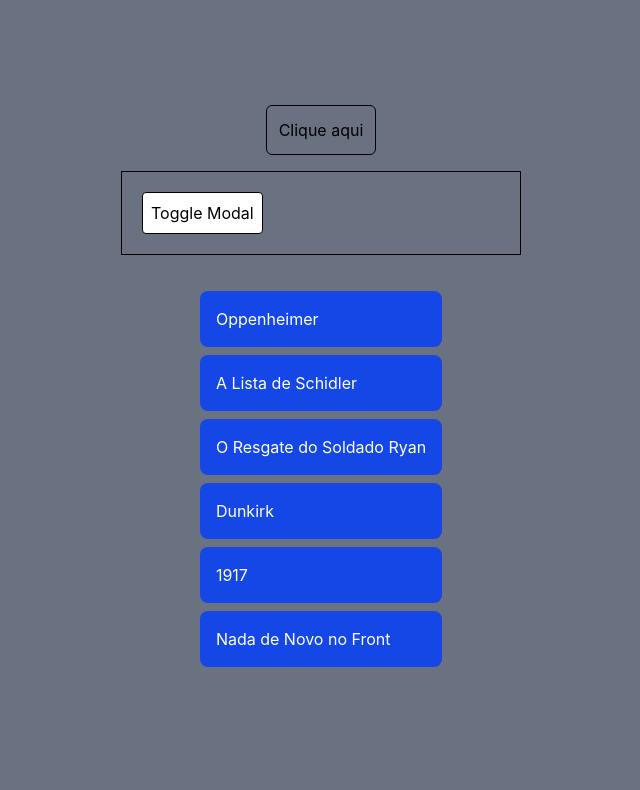
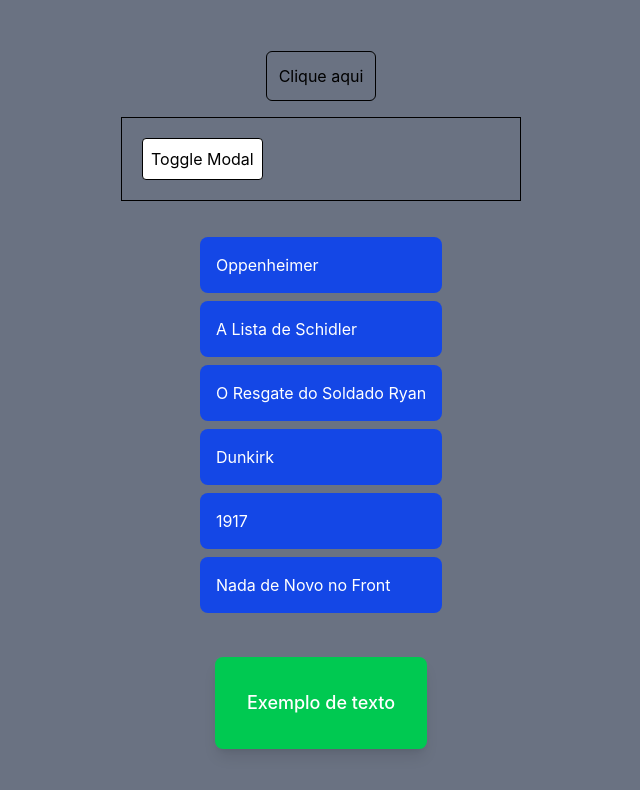
Before and after one commit to jeancarloslima/teste-014-framer-motion, a React (Vite) app: page / in a window 1280 px wide. Shown: the top 790 px of the page, without its empty margins (319-959 px from the left). Built offline with nearby package versions, Linux system fonts and the light colour scheme.

Commit message:
Criando card animado com Framer Motion

```diff
--- a/src/App.tsx
+++ b/src/App.tsx
@@ -1,4 +1,5 @@
 import AnimatedButton from "./components/AnimatedButton";
+import AnimatedCard from "./components/AnimatedCard";
 import AnimatedList from "./components/AnimatedList";
 import AnimatedModal from "./components/AnimatedModal";
 import AnimatedScroll from "./components/AnimatedScroll";
@@ -10,6 +11,7 @@
       <AnimatedModal />
       {/* <AnimatedScroll /> */}
       <AnimatedList />
+      <AnimatedCard />
     </div>
   );
 }
--- /dev/null
+++ b/src/components/AnimatedCard/index.tsx
@@ -0,0 +1,27 @@
+import { motion } from "framer-motion";
+
+const cardVariants = {
+  hidden: { opacity: 0, scale: 0.9 },
+  visible: {
+    opacity: 1,
+    scale: 1
+  },
+  hover: {
+    scale: 1.05,
+    rotate: 1,
+  },
+};
+
+export default function AnimatedCard() {
+  return (
+    <motion.div
+      className="max-w-sm bg-green-500 text-white rounded-lg p-8 shadow-lg"
+      variants={cardVariants}
+      initial="hidden"
+      animate="visible"
+      whileHover="hover"
+    >
+      <p className="font-medium text-lg">Exemplo de texto</p>
+    </motion.div>
+  );
+}
```
